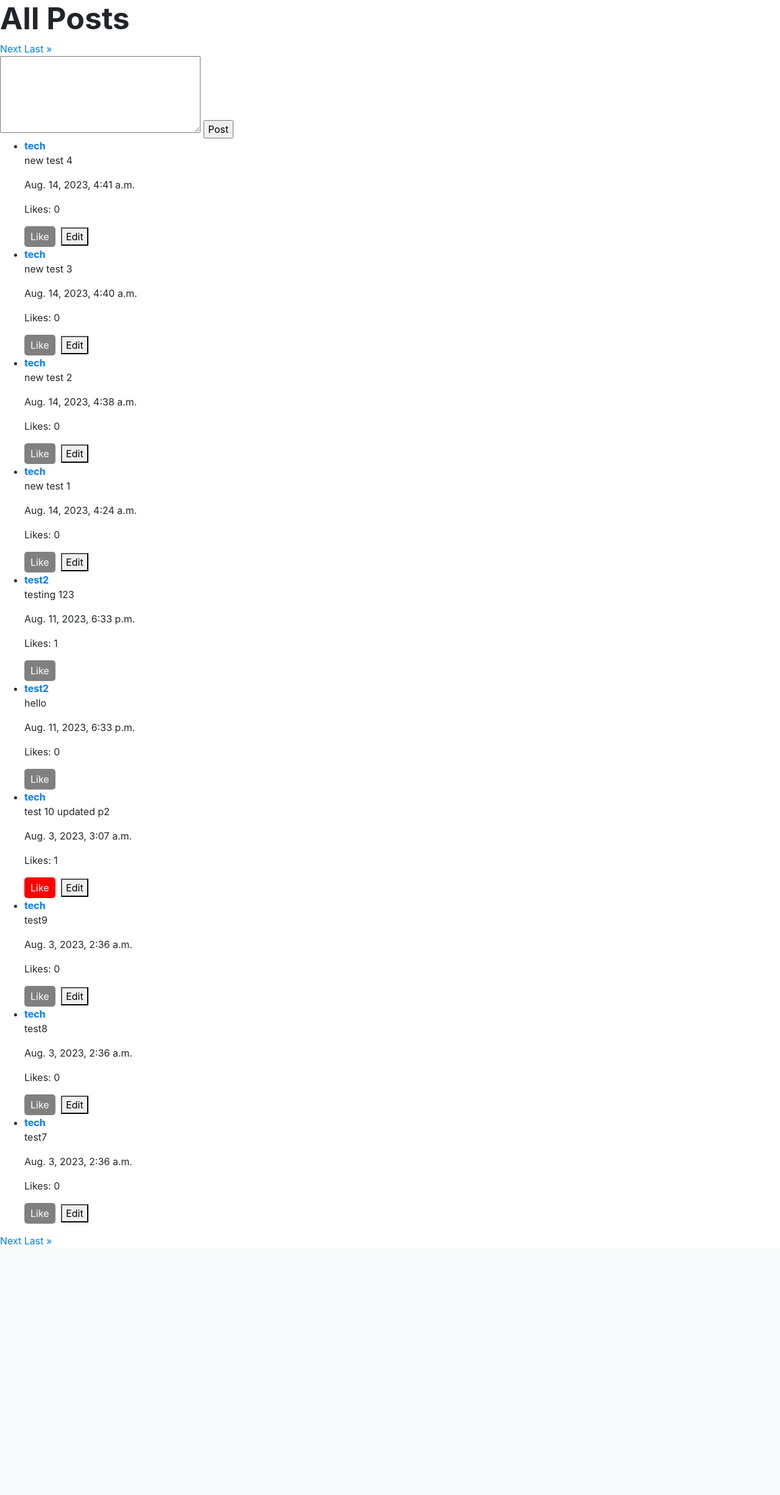
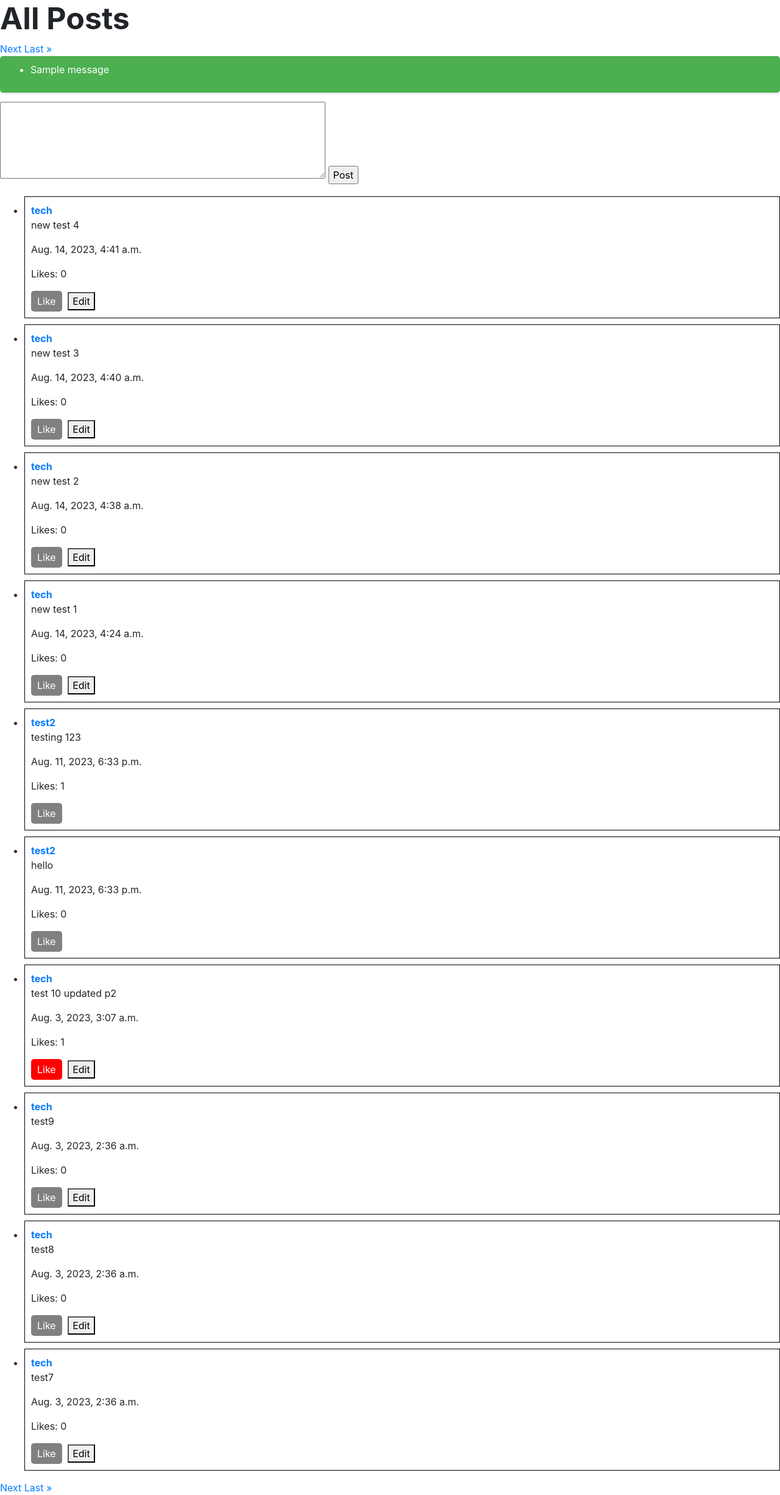
Before and after one commit to tkding/web-practice, a Django app: page / in a window 1280 px wide. Shown: the part 56-2508 px from the top of the page at 61% size. Before the commit the page ends 2098 px from the top, so only its background shows below. Run offline with Django 4.2, Linux system fonts and the light colour scheme; a user stored in the database is signed in; data comes from the database, SQL or seed files in the repository; both versions use the stored data as it was after the commit; tables that the repository leaves empty hold one stand-in row (values such as "Sample post"); one stand-in notice (Sample message) is shown; some libraries are stand-ins or nearby versions.

Commit message:
update styling

```diff
--- a/project 4/project4/network/static/network/styles.css
+++ b/project 4/project4/network/static/network/styles.css
@@ -17,3 +17,38 @@
     font-weight: bold;
 
 }
+
+.post{
+    border: 1px solid black;
+    padding: 10px;
+    margin-bottom: 10px;
+}
+
+.success-message {
+    background-color: #4CAF50; /* Green background color */
+    color: white; /* White text color */
+    padding: 10px; /* Add some padding for spacing */
+    margin-bottom: 15px; /* Add some margin to separate from other elements */
+    border-radius: 5px; /* Rounded corners */
+    box-shadow: 0px 2px 4px rgba(0, 0, 0, 0.1); /* Add a subtle shadow */
+}
+
+.error-message {
+    background-color: #f44336; /* Red background color */
+    color: white; /* White text color */
+    padding: 10px; /* Add some padding for spacing */
+    margin-bottom: 15px; /* Add some margin to separate from other elements */
+    border-radius: 5px; /* Rounded corners */
+    box-shadow: 0px 2px 4px rgba(0, 0, 0, 0.1); /* Add a subtle shadow */
+}
+
+.new-post-form {
+    margin-bottom: 20px;
+}
+
+.resizable-textarea {
+    resize: vertical; /* Allow vertical resizing */
+    height: 200px; /* Initial height */
+    max-height: 50vh; /* Maximum height: 50% of the viewport height */
+    width: 100%; /* Occupy full width of the container */
+}
--- a/project 4/project4/network/templates/network/index.html
+++ b/project 4/project4/network/templates/network/index.html
@@ -18,14 +18,20 @@
         {% if user.is_authenticated %}
             <!-- message -->
             <!-- TODO: notify user that post is posted -->
-            {% if message %}
-                <div>{{ message }}</div>
+            {% if messages %}
+            <div class="success-message">
+                <ul class="messages">
+                    {% for message in messages %}
+                        <li {% if message.tags %} class="{{ message.tags }}" {% endif %}>{{ message }}</li>
+                    {% endfor %}
+                </ul>
+            </div>
             {% endif %}
 
-            <form action="{% url 'new_post' %}" method="POST">
+            <form class="new-post-form" action="{% url 'new_post' %}" method="POST">
                 {% csrf_token %}
                 <!-- TODO: using django, make the text area 5 rows and the col follow the screen size with some padding-->
-                <textarea name="content" cols="30" rows="5"></textarea>
+                <textarea name="content" cols="50" rows="5"></textarea>
                 <input type="submit" value="Post">
             </form>
         {% endif %}
@@ -39,7 +45,7 @@
 
     <ul>
         {% for post in page_obj %}
-            <li>
+            <li class="post">
                 <a href="{% url 'profile' user_id=post.user.id %}"><strong>{{ post.user.username }}</strong></a>
                 <p class="post-content" data-post-id="{{ post.id }}">{{ post.content }}</p>
                 <p>{{ post.timestamp }}</p>
--- a/project 4/project4/network/templates/network/new_post.html
+++ b/project 4/project4/network/templates/network/new_post.html
@@ -7,7 +7,7 @@
     <form action="{% url 'new_post' %}" method="post" id="newPostForm">
         {% csrf_token %}
         <div class="form-group">
-            <textarea class="form-control" name="content" placeholder="Content" required></textarea>
+            <textarea class="form-control resizable-textarea" name="content" placeholder="Content" required></textarea>
         </div>
         <input class="btn btn-primary" type="submit" value="Post">
     </form>
--- a/project 4/project4/network/views.py
+++ b/project 4/project4/network/views.py
@@ -1,7 +1,7 @@
 from django.contrib.auth import authenticate, login, logout
 from django.db import IntegrityError
 from django.http import HttpResponse, HttpResponseRedirect
-from django.shortcuts import render
+from django.shortcuts import render, redirect
 from django.urls import reverse
 
 from django.contrib.auth.decorators import login_required
@@ -11,6 +11,7 @@ from django.shortcuts import get_object_or_404
 from django.views.decorators.http import require_http_methods
 import traceback
 import json
+from django.contrib import messages
 
 from .models import User, Post, UserProfile, Like
 
@@ -88,9 +89,13 @@ def new_post(request):
         content = request.POST["content"]
         user = request.user
         post = Post.objects.create(user=user, content=content)
-        return HttpResponseRedirect(reverse("index"), {
-            "message": "Post created successfully."
-        })
+        # new stuff for new post msg
+        messages.success(request, 'Post created successfully.')
+        return redirect('index') # redirect to index page
+
+        # return HttpResponseRedirect(reverse("index"), {
+        #     "message": "Post created successfully."
+        # })
     else:
         return render(request, "network/new_post.html")
 
```
Also changed, not shown: project 4/project4/db.sqlite3.
